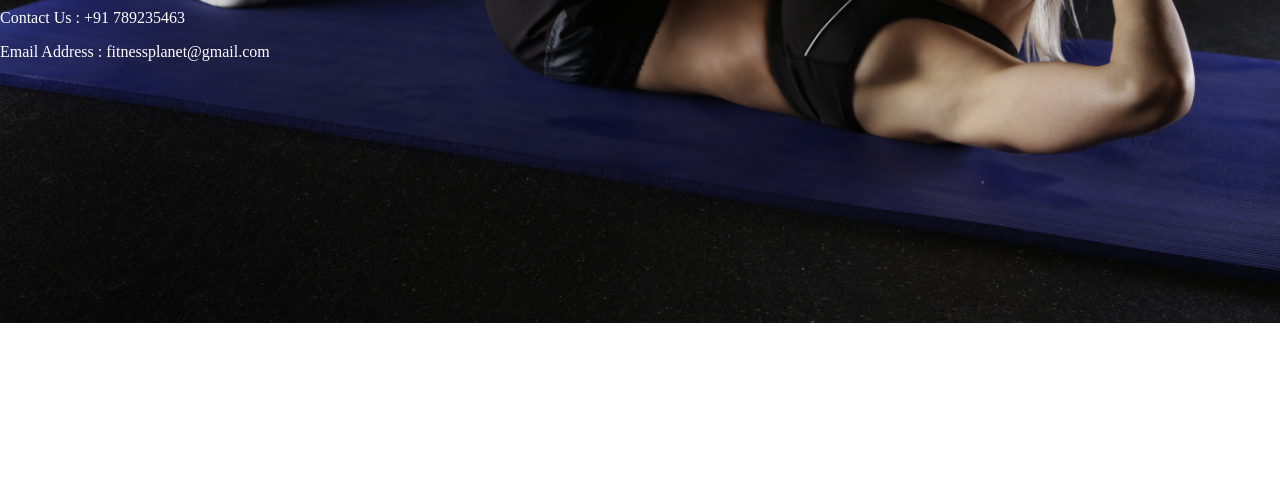
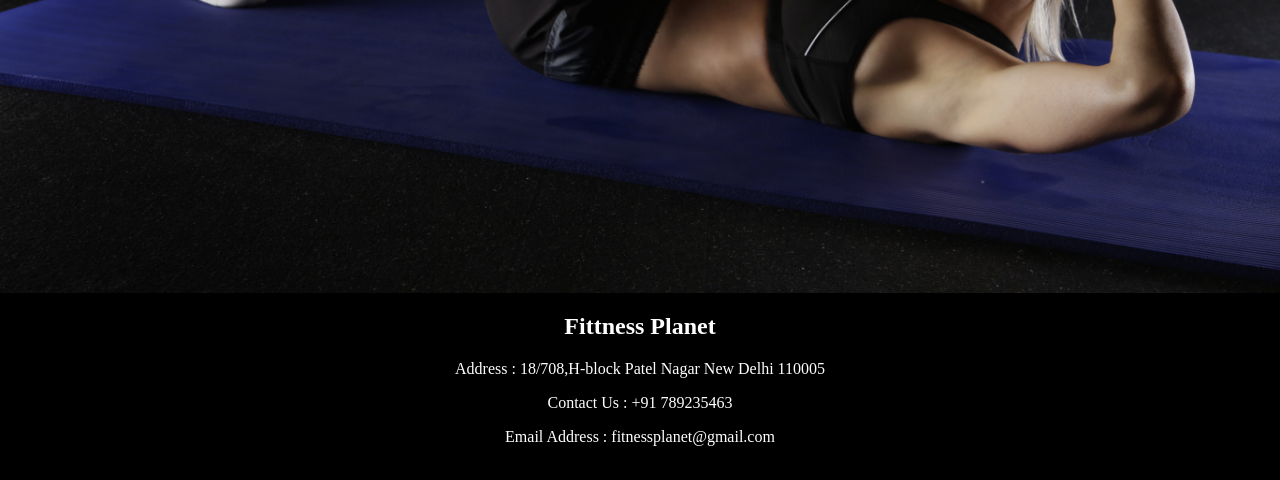
Before and after one commit to Khushikhorwal/Project-0-, a plain HTML site: page index.html in a window 1280 px wide. Shown: the part 500-980 px from the top of the page. Before the commit the page ends 823 px from the top, so only its background shows below. Drawn offline with Linux system fonts and the light colour scheme.

Commit message:
Update style.css

```diff
--- a/style.css
+++ b/style.css
@@ -111,5 +111,17 @@ body{
     display: block;
     margin: 15px auto;
     width:55%;
+}
 
+footer{
+    width: 100%;
+    bottom: 0%;
+    position: absolute;
+    /* border: 2px solid white; */
+    margin: -180px auto;
+    background-color: black;
 }
+
+.row{
+    text-align: center;
+}
```
